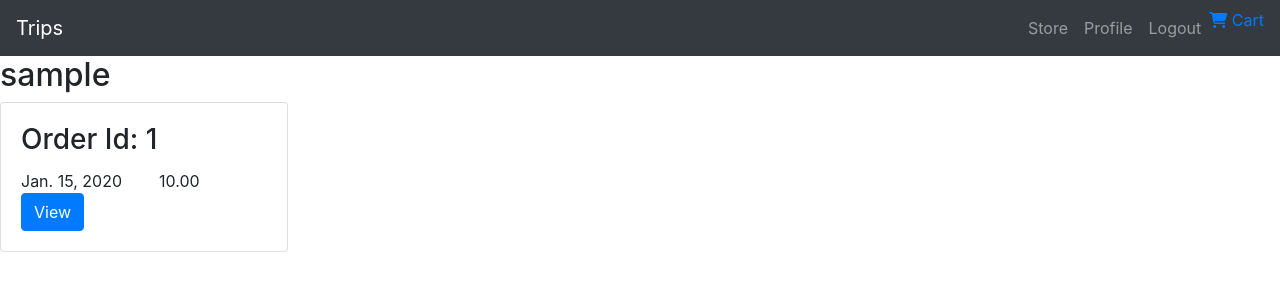
After one commit to SPawson/trips-ecommerce, a Django app: page /accounts/profile in a window 1280 px wide. The commit adds this page. Shown: the top 300 px of the page. Run offline with Django 3.2, Linux system fonts and the light colour scheme; a user stored in the database is signed in; tables that the repository leaves empty hold one stand-in row (values such as "Sample post"); some libraries are stand-ins or nearby versions.

Commit message:
profile view added with order history basics

```diff
--- /dev/null
+++ b/accounts/templates/profile.html
@@ -0,0 +1,30 @@
+{% extends 'base.html' %}
+{% block content %}
+
+<h2>{{user.username}}</h2>
+
+<div class="row">
+    <div class="col-12">
+        {% for order in orders %}
+        <div class="card" style="width: 18rem;">
+            <div class="card-body">
+                <h3 class="card-title">Order Id: {{order.id}}</h3>
+                <div class="row">
+                    <span class="col-6">{{order.order_date}}</span>
+                    <span class="col-6">{{order.order_total}}</span>
+                </div>
+                <div class="row">
+                    <div class="col-12">
+                        <a href="/" class="btn btn-primary">View</a>
+                    </div>
+                </div>
+
+            </div>
+        </div>
+        {% endfor %}
+
+    </div>
+</div>
+
+
+{% endblock %}
--- a/accounts/urls.py
+++ b/accounts/urls.py
@@ -1,13 +1,12 @@
 from django.conf.urls import url, include
-from .views import register, login, logout
+from .views import register, login, logout, profile
 from django.contrib.auth import views as auth_views
-#from . import urls_reset
 
 urlpatterns = [
     url(r'^register/$', register, name='register'),
     url(r'^login/$', login, name='login'),
     url(r'^logout/$', logout, name='logout'),
-    #url(r'^password-reset/', include(urls_reset)),
+    url(r'^profile', profile, name='profile'),
     url('^reset_password/', auth_views.PasswordResetView.as_view(template_name='registration/password_reset.html'), name='reset_password'),
     url('^reset_password_sent/', auth_views.PasswordResetDoneView.as_view(template_name='registration/password_reset_sent.html'), name='password_reset_done'),
     url(r'^reset/(?P<uidb64>[0-9A-Za-z]+)-(?P<token>.+)/$', auth_views.PasswordResetConfirmView.as_view(template_name='registration/password_reset_form.html'), name='password_reset_confirm'),
--- a/accounts/views.py
+++ b/accounts/views.py
@@ -4,6 +4,7 @@ from .forms import UserRegistrationForm, UserLoginForm
 from django.contrib import auth, messages
 from django.http import HttpResponseRedirect
 from django.contrib.auth.decorators import login_required
+from checkout.models import OrderInformation, OrderLineItem
 
 # Create your views here.
 
@@ -44,5 +45,20 @@ def logout(request):
     messages.success(request, "You have successfully been logged out")
     return redirect(reverse('index'))
 
+@login_required
+def profile(request):
+    """Allows the user to see their profile and order history"""
+    user = request.user
+    user_orders = get_user_orders(user)
+
+    return render(request, 'profile.html', {'user':user, 'orders':user_orders})
+
+
+def get_user_orders(user):
+    """Returns a list of the users orders"""
+
+    orders = OrderInformation.objects.filter(customer=user)
+
+    return orders
 
 #Code snippets for login taken from CI authentication lesson
--- a/checkout/models.py
+++ b/checkout/models.py
@@ -21,12 +21,13 @@ class OrderInformation(models.Model):
     county = models.CharField(max_length=40, validators=[MinLengthValidator(2)], blank=False)
     country = models.CharField(max_length=40, validators=[MinLengthValidator(2)], blank=False)
     order_date = models.DateField(default=datetime.date.today, null=True)
-    paid = models.BooleanField(default=False)
+    order_total = models.DecimalField(max_digits=10, decimal_places=2, null=True)
+
 
     validatiors=[MinLengthValidator(2)]
 
     def __str__(self):
-        return "{0}-{1}-{2}".format(self.id, self.order_date, self.customer.username)
+        return "OrderID:{0} Date:{1} Customer:{2}".format(self.id, self.order_date, self.customer.username)
 
 
 class OrderLineItem(models.Model):
@@ -36,4 +37,4 @@ class OrderLineItem(models.Model):
     quantity = models.IntegerField(blank=False)
 
     def __str__(self):
-        return "{0} x {1} @ {2}".format(self.product.name, self.quantity, self.product.price)
+        return "OrderID:{0} - {1} x {2} @ {3}".format(self.order.id, self.product.name, self.quantity, self.product.price)
--- a/templates/base.html
+++ b/templates/base.html
@@ -27,6 +27,11 @@
             <li class="nav-item">
               <a class="nav-link" href="{% url 'products' %}">Store</a>
             </li>
+            {% if user.is_authenticated %}
+            <li class="nav-item">
+              <a class="nav-link" href="{% url 'profile' %}">Profile</a>
+            </li>
+            {% endif %}
             <li class="nav-item">
               {% if user.is_authenticated %}
               <a class="nav-link" href="{% url 'logout' %}">Logout</a>
@@ -34,6 +39,8 @@
               <a class="nav-link" href="{% url 'login' %}">Login</a>
               {% endif %}
             </li>
+
+
             <li class="nav-item">
                 <a href="{% url 'view_cart' %}">
                     <i class="fa fa-shopping-cart"></i> Cart
--- a/trips/settings.py
+++ b/trips/settings.py
@@ -12,7 +12,7 @@ https://docs.djangoproject.com/en/3.0/ref/settings/
 
 import os
 #imports env var file, comment out before commiting to production
-#import env
+import env
 #Allows us to connect to a database via a url
 import dj_database_url
 
```
Also changed, not shown: checkout/views.py (+7 -1 lines), home/templates/index.html (+26 -1 lines), static/images/carousel/football-final.jpg (added), static/images/carousel/forest-final.jpg (added), static/images/carousel/spa-final.jpg (added).
